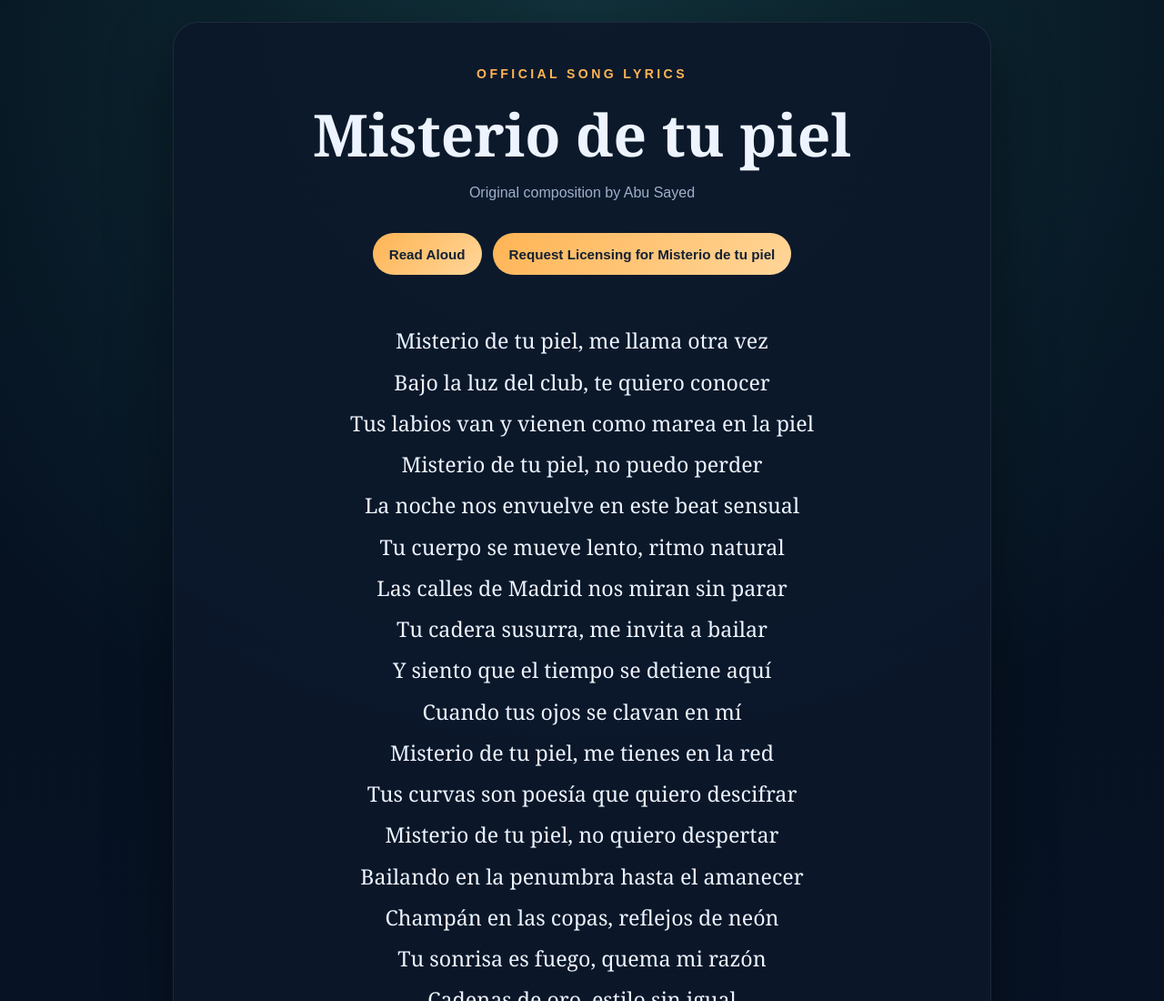
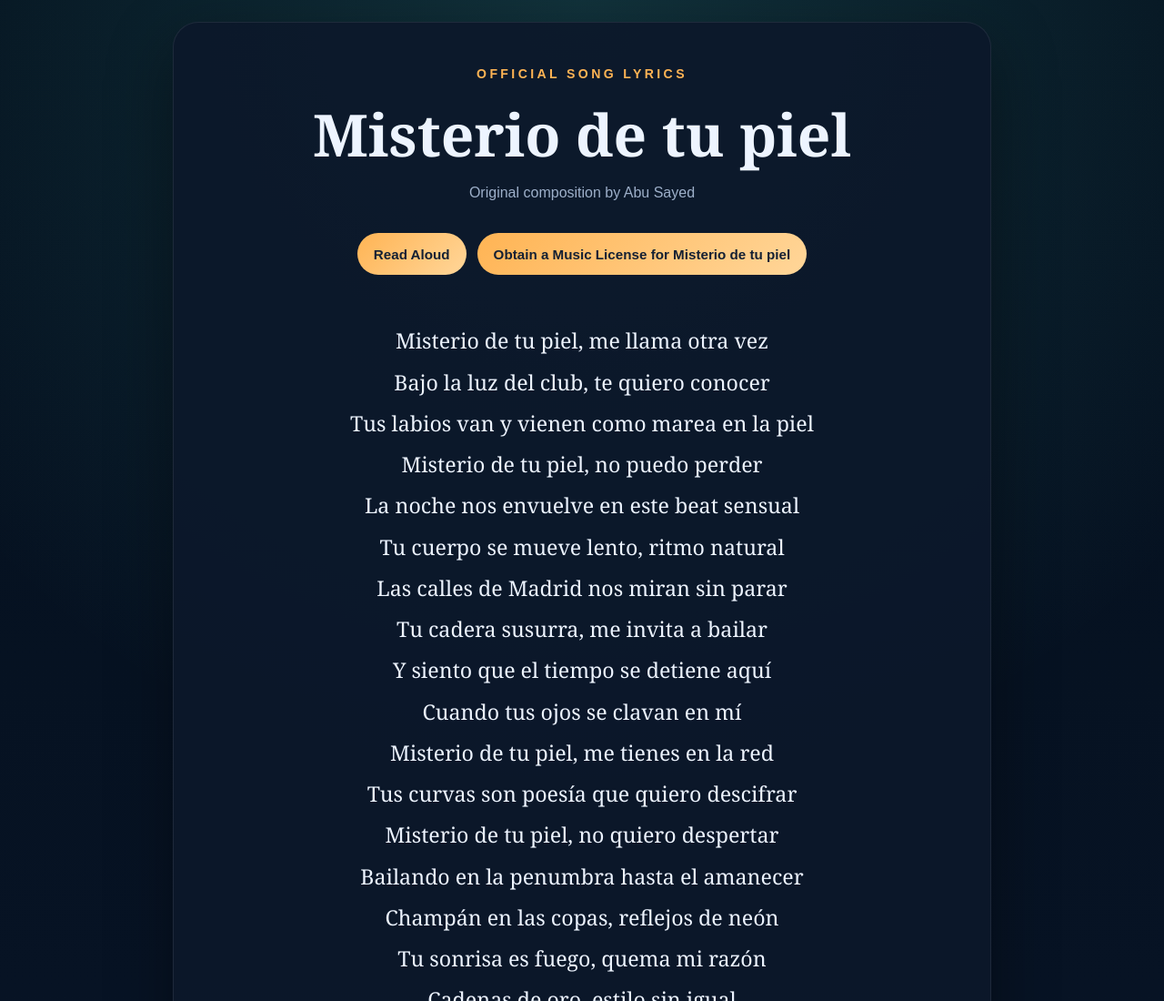
Before and after one commit to ImAbuSayed/misterio-de-tu-piel, a plain HTML site: page index.html in a window 1280 px wide. Shown: the top 1100 px of the page at 91% size. Drawn offline with Linux system fonts and the light colour scheme.

```diff
--- a/index.html
+++ b/index.html
@@ -537,7 +537,7 @@
 
         <div class="controls">
             <button class="btn-speak" id="speakBtn" title="Read the lyrics aloud"><span id="speakText">Read Aloud</span></button>
-            <a href="https://music.abusayed.com.bd/Licensing/?https://imabusayed.github.io/misterio-de-tu-piel/" class="btn-license" title="Get licensing for this song" target="_blank">Request Licensing for Misterio de tu piel</a>
+            <a href="https://music.abusayed.com.bd/Licensing/?https://imabusayed.github.io/misterio-de-tu-piel/" class="btn-license" title="Get licensing for this song" target="_blank">Obtain a Music License for Misterio de tu piel</a>
 
         </div>
         <br>
```
Also changed, not shown: llms.txt, manifest.json, 1 other file.
